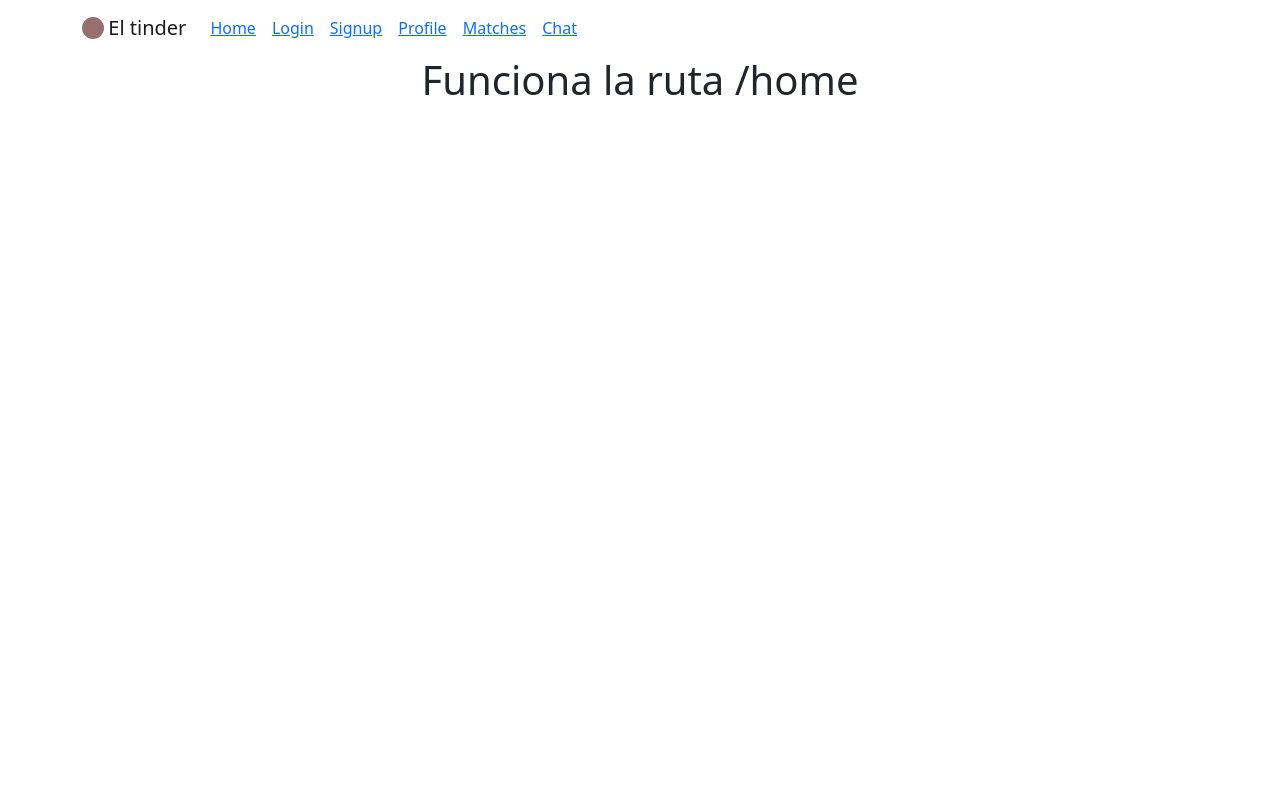
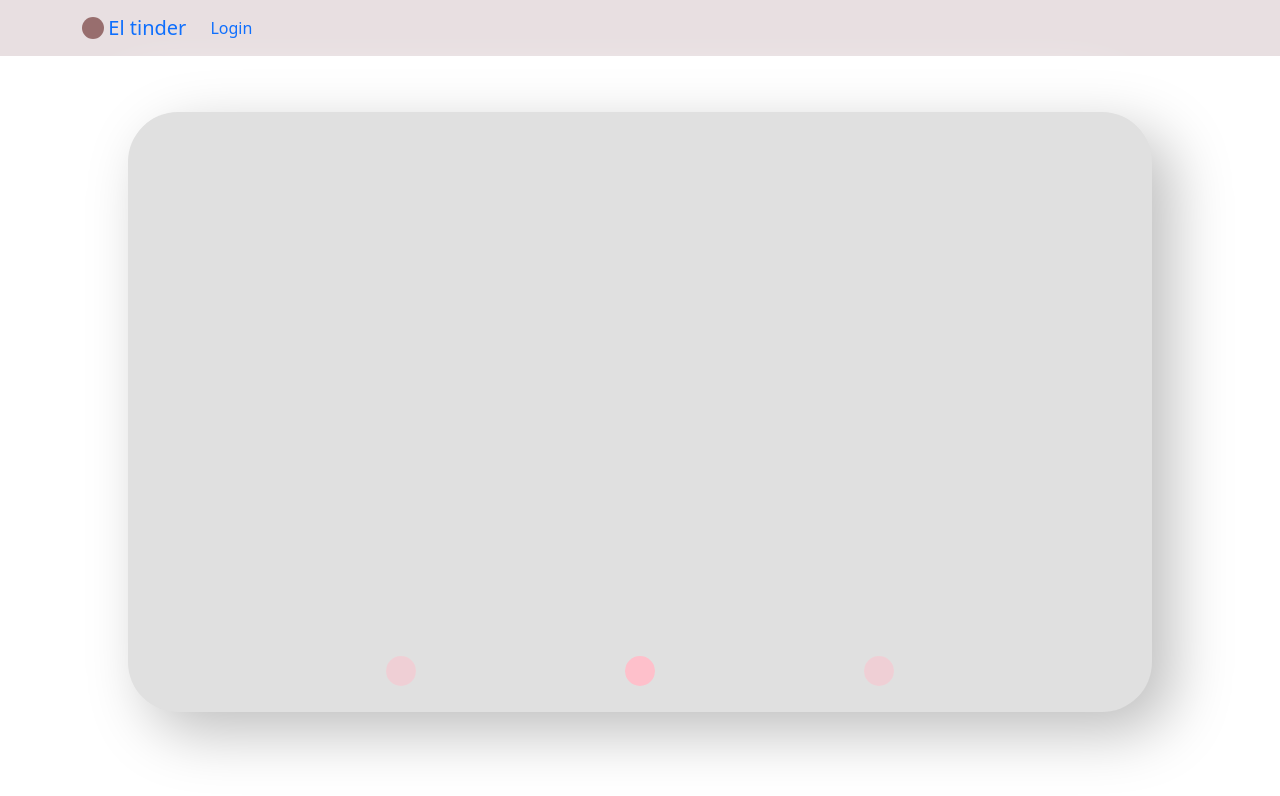
Before and after one commit to marta-moran/project3_client, a React (Create React App) app: page / in a window 1280 px wide. Shown: the top 796 px of the page. Built offline with nearby package versions, Linux system fonts and the light colour scheme.

Commit message:
slider y axios

```diff
--- a/src/App.css
+++ b/src/App.css
@@ -32,6 +32,7 @@
   from {
     transform: rotate(0deg);
   }
+
   to {
     transform: rotate(360deg);
   }
--- a/src/components/Forms/LoginForm.jsx
+++ b/src/components/Forms/LoginForm.jsx
@@ -7,7 +7,6 @@ function LoginForm() {
 
 
     }
-
 
     return (
         <div className='container'>
--- /dev/null
+++ b/src/components/NavBar/NavBar.css
@@ -0,0 +1,8 @@
+.navBar {
+    background-color: rgba(194, 170, 177, 0.382);
+}
+
+.navBar a {
+    text-decoration: none;
+
+}
--- a/src/components/NavBar/NavBar.jsx
+++ b/src/components/NavBar/NavBar.jsx
@@ -3,22 +3,22 @@ import Container from 'react-bootstrap/Container';
 import Nav from 'react-bootstrap/Nav';
 import Navbar from 'react-bootstrap/Navbar';
 import logo from './logofake.svg'
+import './NavBar.css'
 
 function NavBar() {
     return (
         <div>
-            <Navbar>
+            <Navbar className="navBar">
                 <Container>
                     <img className="me-1" src={logo} alt='' style={{ width: '2%' }}></img>
-                    <Navbar.Brand as="span">El tinder</Navbar.Brand>
                     <Nav className='me-auto'>
-                        <Nav.Link as='span'>
-                            <Link className='link-react' to="/">Home</Link>
-                        </Nav.Link>
+                        <Navbar.Brand as="span">
+                            <Link className='link-react' to="/">El tinder</Link>
+                        </Navbar.Brand>
                         <Nav.Link as='span'>
                             <Link className='link-react' to="/login">Login</Link>
                         </Nav.Link>
-                        <Nav.Link as='span'>
+                        {/* <Nav.Link as='span'>
                             <Link className='link-react' to="/signup">Signup</Link>
                         </Nav.Link>
                         <Nav.Link as='span'>
@@ -29,7 +29,7 @@ function NavBar() {
                         </Nav.Link>
                         <Nav.Link as='span'>
                             <Link className='link-react' to="/chat">Chat</Link>
-                        </Nav.Link>
+                        </Nav.Link> */}
                     </Nav>
                 </Container>
             </Navbar>
--- /dev/null
+++ b/src/components/Slider/Slider.css
@@ -0,0 +1,35 @@
+.slider-align {
+    display: flex;
+    justify-content: space-evenly;
+    align-items: center;
+    margin-top: 7vh;
+}
+
+.slider {
+    display: flex;
+    flex-direction: column;
+    align-items: center;
+    justify-content: space-around;
+    height: 100vh;
+    border-radius: 50px
+}
+
+.slide {
+    display: flex;
+    height: 75vh;
+    width: 80vw;
+    border-radius: 50px;
+    background: #e0e0e0;
+    box-shadow: 20px 20px 60px #bebebe,
+        -20px -20px 60px #ffffff;
+}
+
+.carousel-indicators {
+    justify-content: space-around;
+}
+
+.carousel-indicators [data-bs-target] {
+    height: 30px;
+    border-radius: 50%;
+    background-color: pink;
+}
--- a/src/components/Slider/Slider.jsx
+++ b/src/components/Slider/Slider.jsx
@@ -0,0 +1,65 @@
+import { useState } from 'react';
+import Carousel from 'react-bootstrap/Carousel';
+import './Slider.css'
+
+function Slider() {
+
+    const [index, setIndex] = useState(0);
+
+    const handleSelect = (selectedIndex, e) => {
+        setIndex(selectedIndex);
+    };
+
+    return (
+        <div className='slider-align'>
+            <Carousel className='slider' controls={false} activeIndex={index} onSelect={handleSelect}>
+                <Carousel.Item >
+                    <div>
+
+                    </div>
+                    {/* <img
+                        className="d-block w-100"
+                        src="holder.js/800x400?text=First slide&bg=373940"
+                        alt=""
+                    /> */}
+                    <Carousel.Caption>
+                        <h3>First slide label</h3>
+                        <p>Nulla vitae elit libero, a pharetra augue mollis interdum.</p>
+                    </Carousel.Caption>
+                </Carousel.Item>
+                <Carousel.Item>
+                    {/* <img
+                        className="d-block w-100"
+                        src="holder.js/800x400?text=Second slide&bg=282c34"
+                        alt="Second slide"
+                    /> */}
+                    <div>
+
+                    </div>
+
+                    <Carousel.Caption>
+                        <h3>Second slide label</h3>
+                        <p>Lorem ipsum dolor sit amet, consectetur adipiscing elit.</p>
+                    </Carousel.Caption>
+                </Carousel.Item>
+                <Carousel.Item>
+                    <div></div>
+                    {/* <img
+                        className="d-block w-100"
+                        src="holder.js/800x400?text=Third slide&bg=20232a"
+                        alt="Third slide"
+                    /> */}
+
+                    <Carousel.Caption>
+                        <h3>Third slide label</h3>
+                        <p>
+                            Praesent commodo cursus magna, vel scelerisque nisl consectetur.
+                        </p>
+                    </Carousel.Caption>
+                </Carousel.Item>
+            </Carousel>
+        </div>
+    );
+}
+
+export default Slider;
--- a/src/pages/HomePage/Home.jsx
+++ b/src/pages/HomePage/Home.jsx
@@ -1,6 +1,10 @@
+import Slider from "../../components/Slider/Slider"
+
 function Home() {
     return (
-        <h1>Funciona la ruta /home</h1>
+        <div>
+            <Slider></Slider>
+        </div>
     )
 }
 
--- a/src/services/userAxios.js
+++ b/src/services/userAxios.js
@@ -4,12 +4,37 @@ class UserAxios extends InitAxios {
     constructor() {
         super('/user');
     }
-    me(token) {
-        return this.axios.get('/me', {
-            headers: {
-                'authorization': `Bearer ${token}`
-            }
-        }).then((response) => response.data);
+    // me(token) {
+    //     return this.axios.get('/me', {
+    //         headers: {
+    //             'authorization': `Bearer ${token}`
+    //         }
+    //     }).then((response) => response.data);
+    // }
+
+    edit(id) {
+        return this.axios.get(`/edit/${id}`).then((response) => response.data)
+    }
+
+    delete(id) {
+        return this.axios.get(`/delete/${id}`).then((response) => response.data)
+    }
+
+    like(id) {
+        return this.axios.get(`/like/${id}`).then((response) => response.data)
+    }
+
+    dislike(id) {
+        return this.axios.get(`/dislike/${id}`).then((response) => response.data)
+    }
+
+    matches() {
+        return this.axios.get(`/matches`).then((response) => response.data)
+    }
+
+    /* pensar mejor */
+    getProfile() {
+        return this.axios.get(`/profile`).then((response) => response.data)
     }
 
 
```
